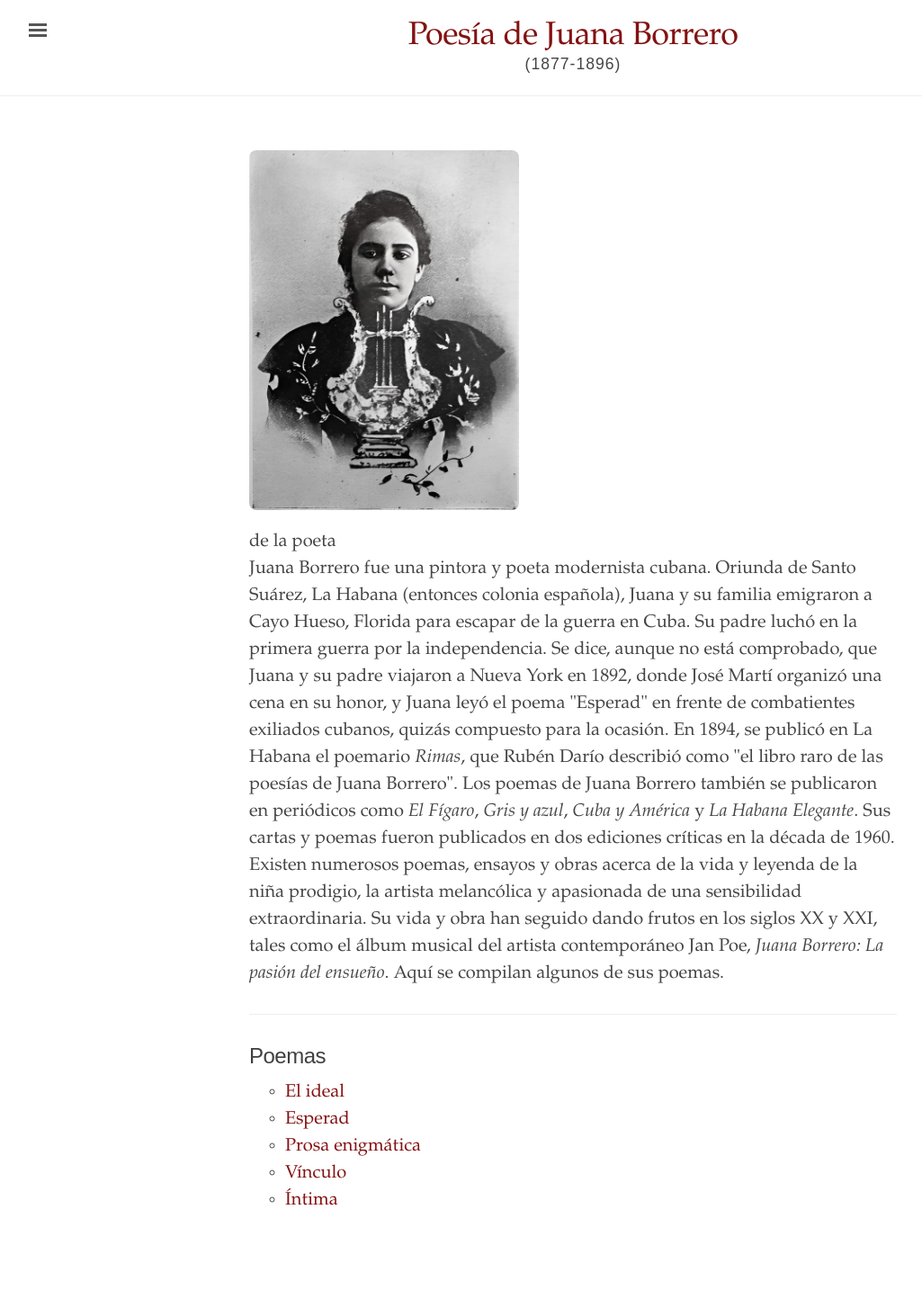
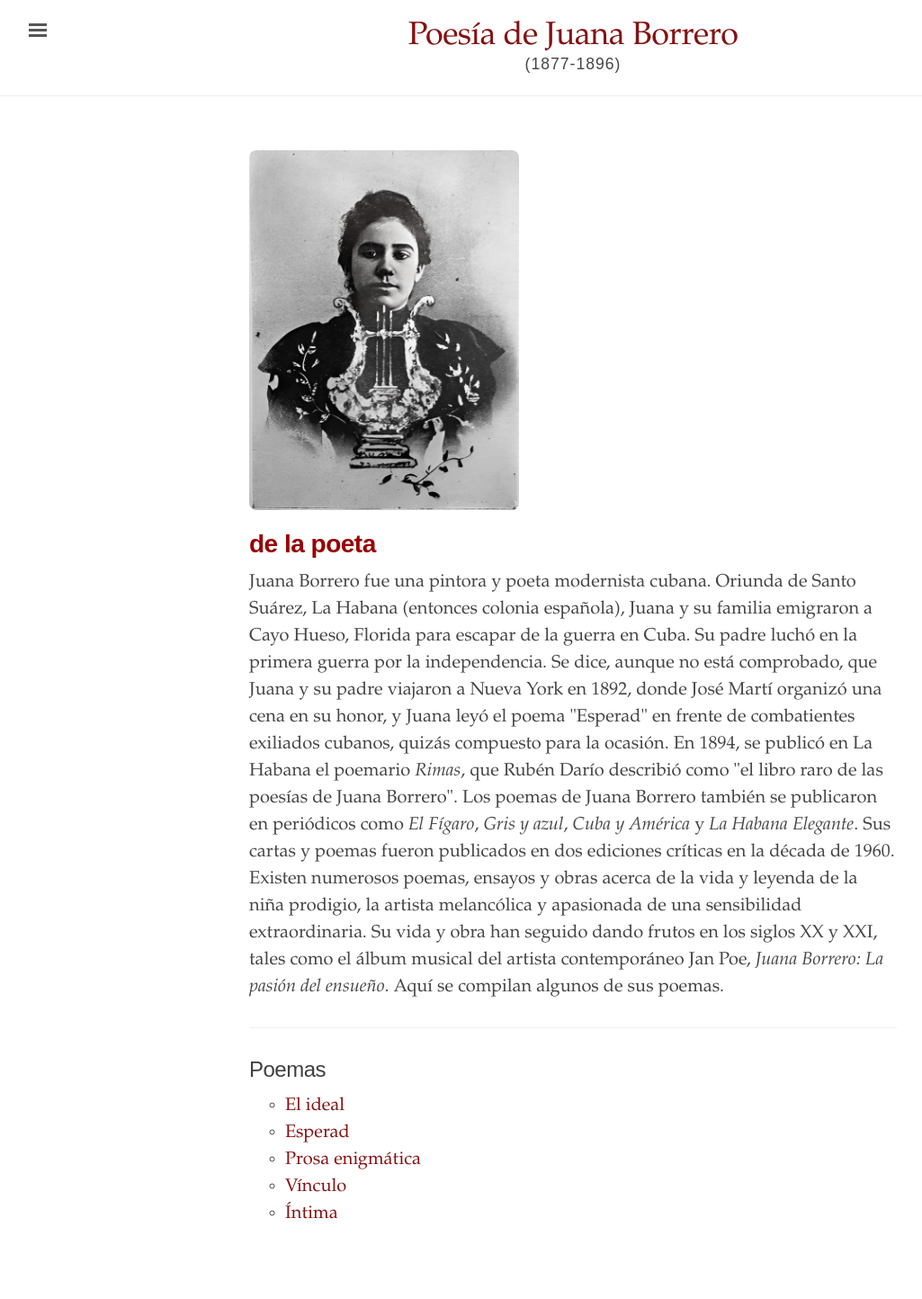
Before and after one commit to edicionesdereparto/juanaborrero, a Jekyll site: the page built from index.html, in a window 1280 px wide. Shown: the whole page at 90% size, without its empty margins (3-1028 px from the left). Built offline with Jekyll 4.4.1, drawn with Linux system fonts in a browser that asks for light colours.

Commit message:
Update index.html

```diff
--- a/index.html
+++ b/index.html
@@ -7,7 +7,7 @@ title: "Poemas de Juana Borrero"
   <title>Poemas de Juana Borrero</title>
 </head>
 <div class="introduction">
-  <img src="{{ site.baseurl }}/assets/fotojb.jpg" alt="Juana Borrero" style="max-width: 300px; border-radius: 8px; margin: 20px -;"
+  <img src="{{ site.baseurl }}/assets/fotojb.jpg" alt="Juana Borrero" style="max-width: 300px; border-radius: 8px; margin: 20px -;">
   <h1 style="font-weight: bold; color: #990000;">de la poeta</h1>
 <body></body>
 <p>
```
